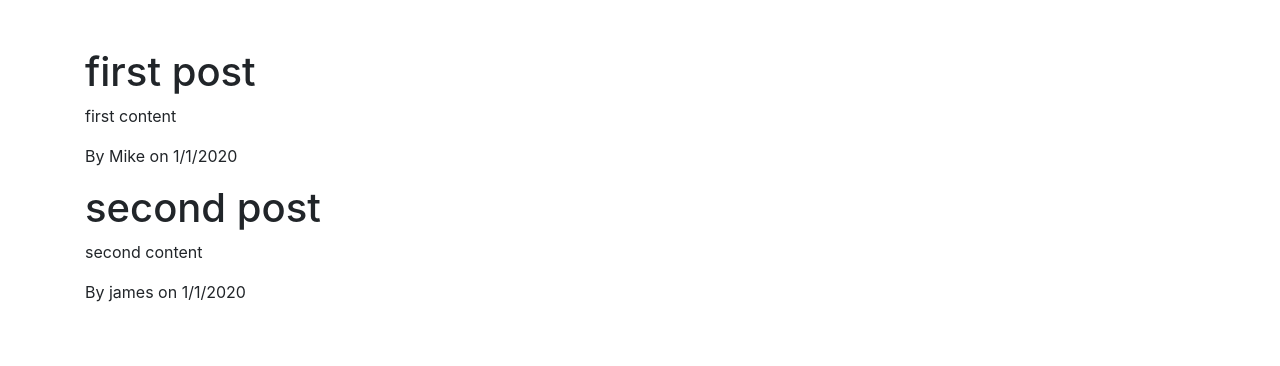
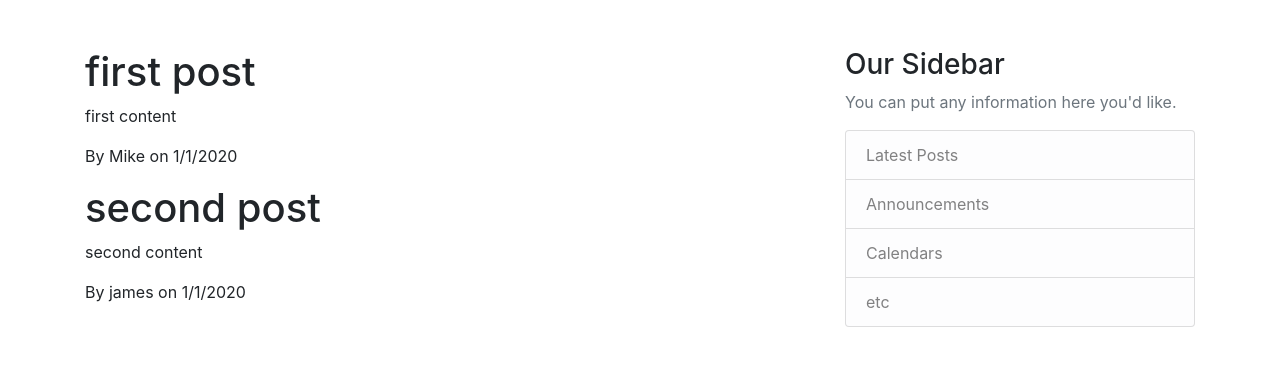
Before and after one commit to Munene19/IP10-Flask-Blog, a Flask app: page / in a window 1280 px wide. Shown: the top 366 px of the page. Run offline with Flask 2, Linux system fonts and the light colour scheme; some libraries are stand-ins or nearby versions.

Commit message:
Add sidebar

```diff
--- a/templates/Layout.html
+++ b/templates/Layout.html
@@ -1,10 +1,12 @@
 <!DOCTYPE html>
 <html>
-<head>
+<!--<head>-->
      <meta charset="utf-8">
     <meta name="viewport" content="width=device-width, initial-scale=1, shrink-to-fit=no">
 
     <link rel="stylesheet" href="https://stackpath.bootstrapcdn.com/bootstrap/4.4.1/css/bootstrap.min.css" integrity="sha384-Vkoo8x4CGsO3+Hhxv8T/Q5PaXtkKtu6ug5TOeNV6gBiFeWPGFN9MuhOf23Q9Ifjh" crossorigin="anonymous">
+<!--    navbar -->
+    <header class="site-header">
     <nav class="navbar navbar-expand-md navbar-dark bg-steel fixed-top">
     <div class="container">
       <a class="navbar-brand mr-4" href="/">Flask Blog</a>
@@ -24,18 +26,37 @@
       </div>
     </div>
   </nav>
-    <br>
-    <br>
+    </header>
+<br>
+<br>
+<!--    end of navbar-->
     {% if title %}
     <title> Flask blog - {{title}}</title>
     {% else %}
      <title>Flask blog</title>
     {% endif %}
-</head>
+<!--</head>-->
 <body>
-<div class="container">
-{% block content %}
-{% endblock %}</div>
+<main role="main" class="container">
+  <div class="row">
+    <div class="col-md-8">
+      {% block content %}{% endblock %}
+    </div>
+    <div class="col-md-4">
+      <div class="content-section">
+        <h3>Our Sidebar</h3>
+        <p class='text-muted'>You can put any information here you'd like.
+          <ul class="list-group">
+            <li class="list-group-item list-group-item-light">Latest Posts</li>
+            <li class="list-group-item list-group-item-light">Announcements</li>
+            <li class="list-group-item list-group-item-light">Calendars</li>
+            <li class="list-group-item list-group-item-light">etc</li>
+          </ul>
+        </p>
+      </div>
+    </div>
+  </div>
+</main>
 
 <!-- jQuery first, then Popper.js, then Bootstrap JS -->
 
```
